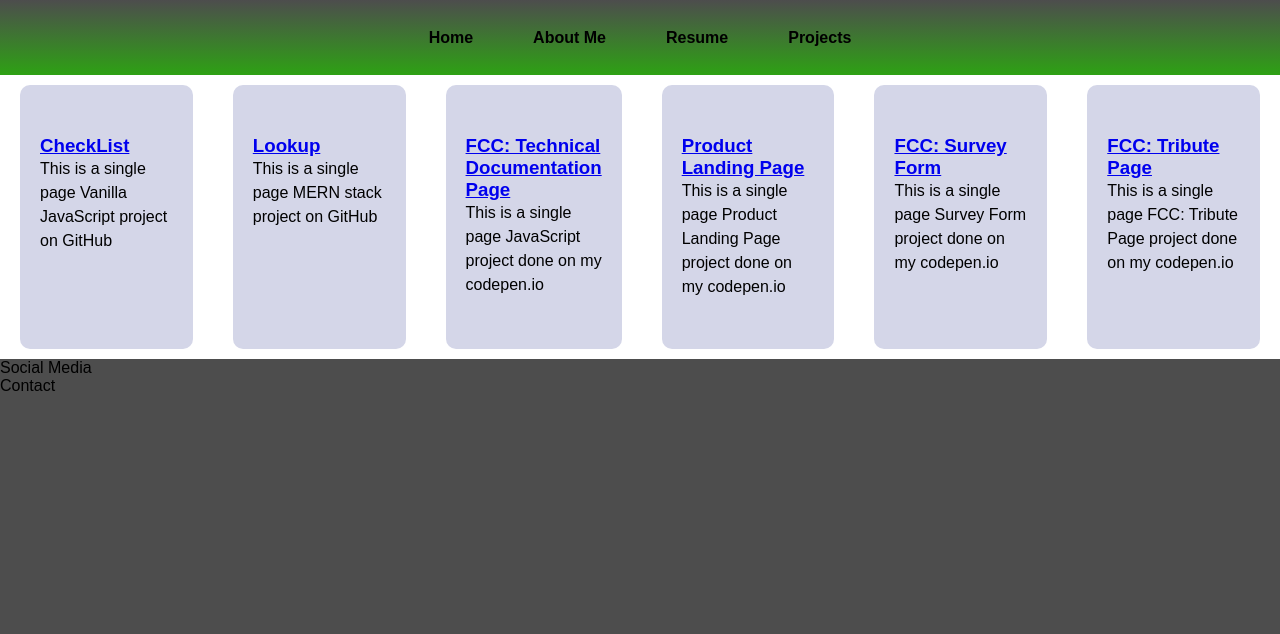
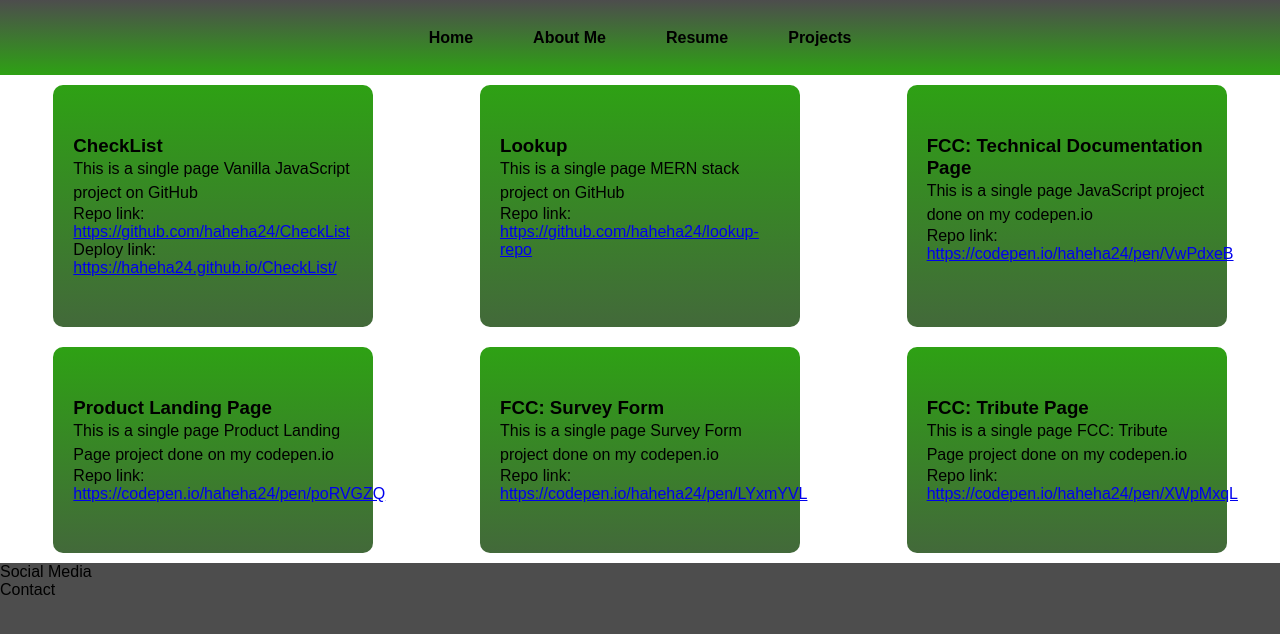
Before and after one commit to haheha24/portfolio, a React (Create React App) app: page /Projects in a window 1280 px wide. Shown: the top 634 px of the page. Built offline with nearby package versions, Linux system fonts and the light colour scheme.

Commit message:
refactored projectcard.css. refactored projectcard.tsx to reflect the information of a card more appropriately. Created main.css and added an id that handles /Projects flex display

```diff
--- a/src/components/main/Main.tsx
+++ b/src/components/main/Main.tsx
@@ -1,7 +1,9 @@
+import './main.css'
 import { Switch, Route } from "react-router-dom";
 import About from "../pages/about/About";
 import Resume from "../pages/resume/Resume";
 import ProjectCard from "../projectCards/ProjectCard";
+
 
 const Main = () => {
   return (
@@ -14,7 +16,7 @@ const Main = () => {
           <Resume />
         </Route>
         <Route path="/Projects">
-          <section style={{display: "flex"}}>
+          <section id='projectFlex'>
             <ProjectCard />
           </section>
         </Route>
--- /dev/null
+++ b/src/components/main/main.css
@@ -0,0 +1,5 @@
+#projectFlex {
+    display: flex;
+    flex-wrap: wrap;
+    justify-content: space-around;
+}
--- a/src/components/projectCards/ProjectCard.tsx
+++ b/src/components/projectCards/ProjectCard.tsx
@@ -1,6 +1,6 @@
 import "./projectCard.css";
-import React, { useContext } from "react";
-import { ProjectContext, Project } from "../../App";
+import { useContext } from "react";
+import { ProjectContext} from "../../App";
 
 const ProjectCard = () => {
   const projectData = useContext(ProjectContext);
@@ -11,13 +11,25 @@ const ProjectCard = () => {
       {projectArray.map((data) => {
         return (
           <div key={data.id} className="project-tile">
-            <a href={data.repoLink}>
-              <h3>{data.title}</h3>
-            </a>
+            <h3>{data.title}</h3>
             <p className="projectP">{data.desc}</p>
+            {data.repoLink !== "N/A" && data.repoLink !== "" ? (
+              <p>
+                Repo link: <a href={data.repoLink}>{data.repoLink}</a>
+              </p>
+            ) : (
+              ""
+            )}
+            {data.deployLink !== "N/A" && data.deployLink !== "" ? (
+              <p>
+                Deploy link: <a href={data.deployLink}>{data.deployLink}</a>
+              </p>
+            ) : (
+              ""
+            )}
           </div>
         );
-      })}{" "}
+      })}
     </>
   );
 };
--- a/src/components/projectCards/projectCard.css
+++ b/src/components/projectCards/projectCard.css
@@ -1,13 +1,12 @@
 .project-tile {
-    background-color: rgb(212, 214, 232);
+  background: linear-gradient(to top, rgba(77,77,77,1) -50%, rgb(46, 161, 20) 100%);
   padding: 50px 20px 50px 20px;
   margin: 10px 20px 10px 20px;
   border-radius: 10px;
   width: 25%;
-
 }
 .project-tile:hover {
-    background-color: azure;
+  background: rgb(212, 214, 232);
 }
 .projectP {
   line-height: 1.5rem;
@@ -22,5 +21,4 @@
 }
 .projectLink:hover {
   background-color: hsl(0, 0%, 70%);
-
 }
```
Lines whose indentation alone changed are shown as unchanged.
